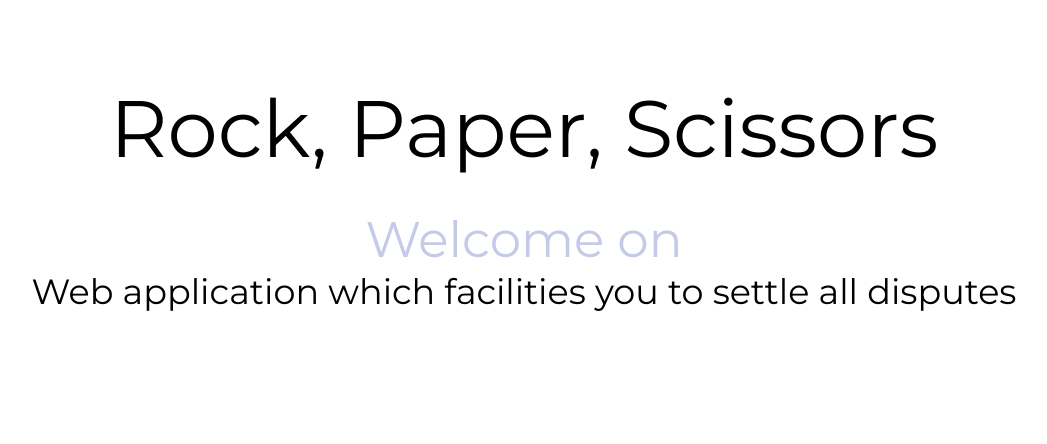
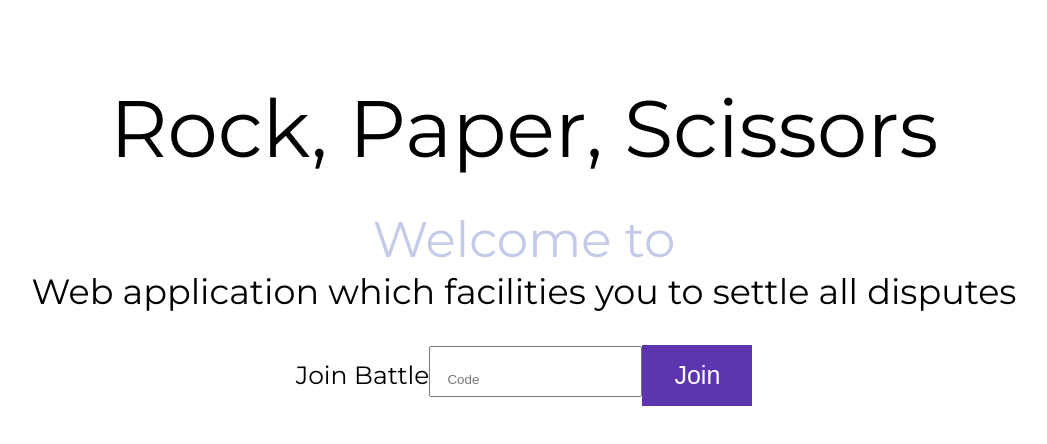
Before and after one commit to szymonbla/Login_system-frontend, a React (Create React App) app: page /join in a window 1280 px wide. Shown: the top 444 px of the page, without its empty margins (116-1163 px from the left). Built offline with nearby package versions, Linux system fonts and the light colour scheme.

Commit message:
Add styling joinform

```diff
--- a/src/components/Headline.jsx
+++ b/src/components/Headline.jsx
@@ -4,7 +4,7 @@ const Headline = () => (
   <div className="headline-container">
     <span className="headline-header">Rock, Paper, Scissors</span>
     <div className="headline-description">
-      <span className="headline-description-title">Welcome on</span>
+      <span className="headline-description-title">Welcome to</span>
       <div className="headline-description-content">Web application which facilities you to settle all disputes</div>
     </div>
   </div>
--- a/src/components/Joinform.jsx
+++ b/src/components/Joinform.jsx
@@ -1,18 +1,30 @@
-import React from "react";
+import React, { useState } from "react";
 
-const Joinform = () => (
+const Joinform = () => {
+  const [code, setCode] = useState("");
+
+  return (
     <div className="joinform-container">
-    <div className="joinform-title">Join Battle</div>
       <div className="joinform-content">
         <form>
           <label htmlFor="join">
+            Join Battle
+            <input
+              id="join"
+              type="text"
+              value={code}
+              placeholder="Code"
+              onChange={(e) => setCode(e.target.value)}
+              required
+            />
+          </label>
+          <button type="submit" value="Join">
             Join
-          <input type="text" name="join" />
-        </label>
-        <button type="submit" value="Join" />
+          </button>
         </form>
       </div>
     </div>
   );
+};
 
 export default Joinform;
--- a/src/pages/Joinbattle.jsx
+++ b/src/pages/Joinbattle.jsx
@@ -1,13 +1,14 @@
 import react from "react";
 import Headline from "../components/Headline";
+import Joinform from "../components/Joinform";
 
 const Joinbattle = () => {
   return (
     <div className="join-container">
-      <div className="join-header">
-        <Headline />
+      <Headline />
+      <div className="join-wrapper">
+        <Joinform />
       </div>
-      <div className="join-form"></div>
     </div>
   );
 };
--- /dev/null
+++ b/src/styles/components/_joinform.scss
@@ -0,0 +1,27 @@
+.joinform-container {
+  width: 100%;
+  min-height: 40vh;
+
+  .joinform-content {
+    text-align: center;
+    display: block;
+  }
+
+  .joinform-content label {
+    font-size: 25px;
+  }
+
+  .joinform-content input {
+    padding: 24px 16px 8px 16px;
+  }
+
+  .joinform-content button {
+    font-size: 25px;
+    background-color: $lightviolet;
+    border: none;
+    color: white;
+    text-align: center;
+    text-decoration: none;
+    padding: 1rem 2rem;
+  }
+}
--- /dev/null
+++ b/src/styles/pages/_joinbattle.scss
@@ -0,0 +1,7 @@
+.join-container {
+
+    .join-wrapper {
+        display: flex;
+        flex-direction: column;
+    }
+}
--- a/src/styles/style.scss
+++ b/src/styles/style.scss
@@ -6,6 +6,9 @@
 //Components
 @import "./components/headline";
 @import "./components/enterbutton";
+@import "./components/joinform";
 
 //Pages
-@import "./pages/homepage"
+@import "./pages/homepage";
+@import "./pages/createbattle";
+@import "./pages/joinbattle";
```
Also changed, not shown: src/styles/pages/_createbattle.scss (added). Lines whose indentation alone changed are shown as unchanged.
